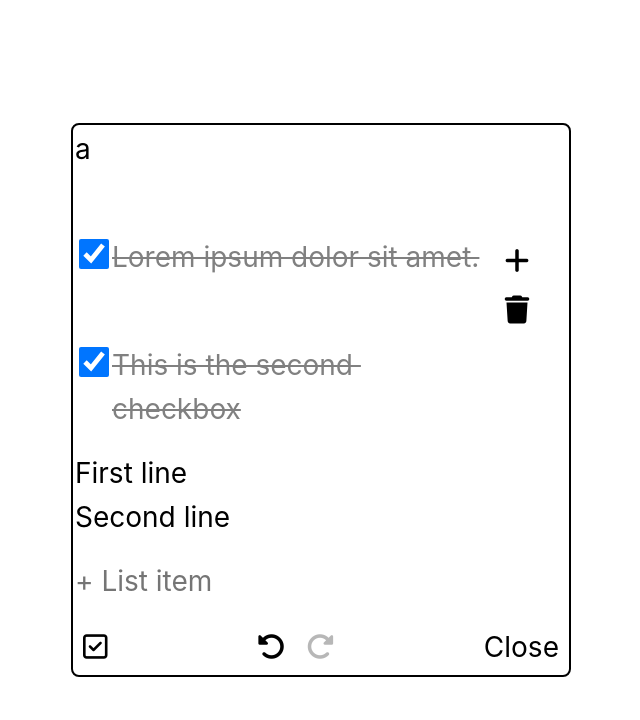
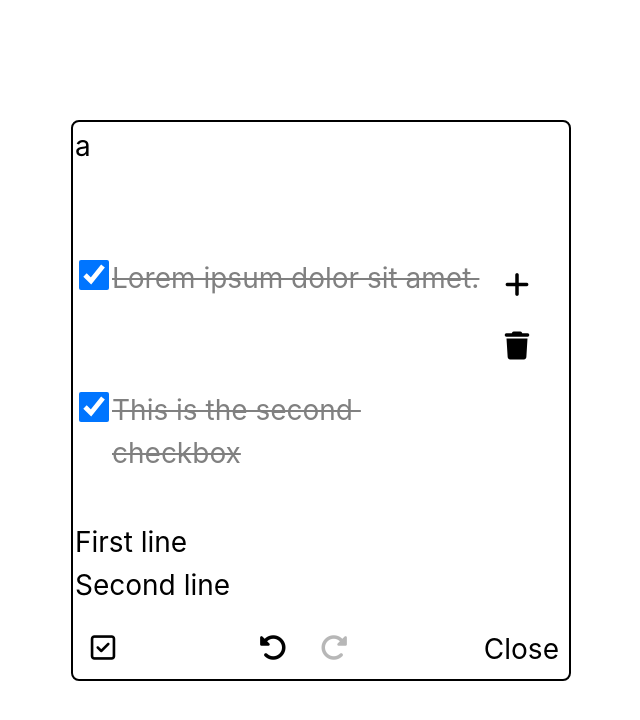
Before and after one commit to AdityaAnuragi/notes-app, a React (Vite) app: page / in a window 1280 px wide. Both pictures are taken after a click on the checkbox 413 px from the left and 254 px from the top of the page. Shown: the top 720 px of the page, without its empty margins (319-959 px from the left). Built offline with nearby package versions, Linux system fonts and the light colour scheme.

Commit message:
rounded all the buttons properly

```diff
--- a/src/App.css
+++ b/src/App.css
@@ -33,7 +33,7 @@
 
   .listItemButtons{
     width: calc(20px*3); /*originally 20px */
-    height: calc(16px*3); /* originally 16px */
+    height: calc(20px*3); /* originally 16px */
   }
 }
 
@@ -131,6 +131,11 @@
   background-color: rgba(128, 128, 128,0.3);
 }
 
+i {
+  width: 40px;
+  height: 40px;
+}
+
 .roundedButton {
   border-radius: 30px;
 }
--- a/src/App.jsx
+++ b/src/App.jsx
@@ -293,8 +293,8 @@
                     <textarea style={getStyles(index)} value={filteredHistory.current[filteredHistory.current.length + pointer][index].data} className="textarea" ref={(node) => callbackForRef(node, index)} onChange={(e) => handleTextChange(e, index)} onKeyDown={(e) => handleKeyDown(e, index)} onFocus={() => handleOnFocus(index)} />
                   </div>
                   <div className="twoButtonContainer">
-                    <button className="listItemButtons" onClick={() => handleCtrlEnter(index)} ><i className="fa-solid fa-plus"></i></button>
-                    <button className="listItemButtons" onClick={() => deleteElement(index)} ><i className="fa-solid fa-trash"></i></button>
+                    <button className="listItemButtons roundedButton" onClick={() => handleCtrlEnter(index)} ><i className="fa-solid fa-plus"></i></button>
+                    <button className="listItemButtons roundedButton" onClick={() => deleteElement(index)} ><i className="fa-solid fa-trash"></i></button>
                   </div>
                 </div>
               )
```
